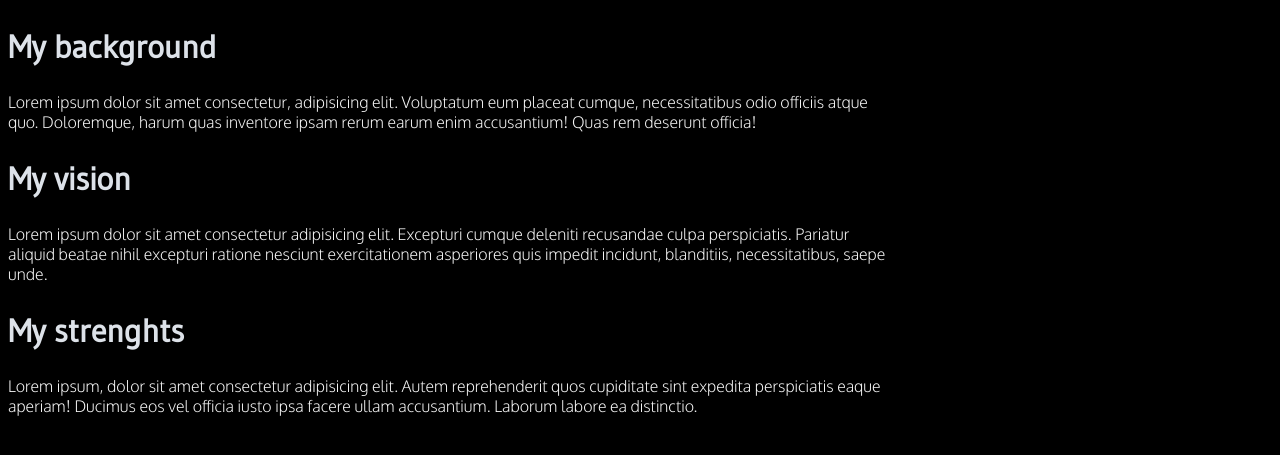
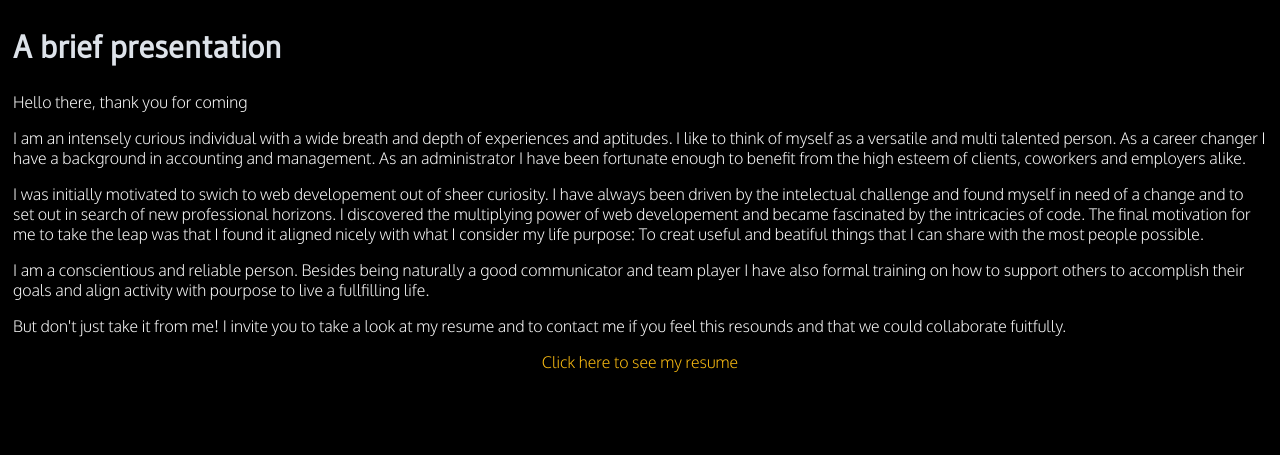
Before and after one commit to agustinZavalaAguilar/portfolio3-wp, a PHP site: page /html/about.html in a window 1280 px wide. Shown: the part 199-654 px from the top of the page. Run offline with PHP 8.4, Linux system fonts and the light colour scheme.

Commit message:
Added about-presentation and styling to #click-here links

```diff
--- a/css/style.css
+++ b/css/style.css
@@ -53,6 +53,10 @@ p {
     /*position:fixed;*/
 }
 
+#click-here {
+    text-align: center;
+    color:rgb(247, 185, 17);
+}
 
 /*-------------Header---------------------*/
 
@@ -252,6 +256,14 @@ img {
     }
 }
 
+/*--------------About--------------------------*/
+
+.text-presentation {
+    margin: 5px;
+}
+
+
+
 /*-------------Work, project cards---------------*/
 
 .card {
--- a/html/about.html
+++ b/html/about.html
@@ -23,14 +23,39 @@
         </div>
     </header>
     <main>
-        <div class="text presentation">
-            <h2>My background</h2>
-            <p>Lorem ipsum dolor sit amet consectetur, adipisicing elit. Voluptatum eum placeat cumque, necessitatibus odio officiis atque quo. Doloremque, harum quas inventore ipsam rerum earum enim accusantium! Quas rem deserunt officia!</p>
-            <h2>My vision</h2>
-            <p>Lorem ipsum dolor sit amet consectetur adipisicing elit. Excepturi cumque deleniti recusandae culpa perspiciatis. Pariatur aliquid beatae nihil excepturi ratione nesciunt exercitationem asperiores quis impedit incidunt, blanditiis, necessitatibus, saepe unde.</p>
-            <h2>My strenghts</h2>
-            <p>Lorem ipsum, dolor sit amet consectetur adipisicing elit. Autem reprehenderit quos cupiditate sint expedita perspiciatis eaque aperiam! Ducimus eos vel officia iusto ipsa facere ullam accusantium. Laborum labore ea distinctio.</p>
-        </div>
+        <div class="text-presentation">
+            <h2>A brief presentation</h2>
+            <p>Hello there, thank you for coming</p>
+            <p>I am an intensely curious individual with a wide breath and depth
+                of experiences and aptitudes.
+                I like to think of myself as a versatile and multi talented person.
+                As a career changer I have a background in accounting and management.
+                As an administrator I have been fortunate enough to benefit from the high esteem of clients,
+                coworkers and employers alike.
+
+            </p>
+            <p>
+                I was initially motivated to swich to web developement out of sheer curiosity.
+                I have always been driven by the intelectual challenge and found myself in
+                need of a change and to set out in search of new professional horizons.
+                I discovered the multiplying power of web developement and became fascinated
+                by the intricacies of code. The final motivation for me to take the leap was
+                that I found it aligned nicely with what I consider my life purpose:
+                To creat useful and beatiful things that I can share with the most people possible.
+
+            </p>
+            <p>
+                I am a conscientious and reliable person. Besides being naturally a good communicator
+                and team player I have also formal training on how to support others to accomplish
+                their goals and align activity with pourpose to live a fullfilling life.
+            </p>
+            <p>
+                But don't just take it from me! I invite you to take a look at my resume
+                and to contact me if you feel this resounds and that we could collaborate fuitfully.
+            </p>
+            <a href=""  ><p id="click-here">Click here to see my resume</p></a>
+
+          </div>
     </main>
 
 </body>
--- a/html/work.html
+++ b/html/work.html
@@ -4,7 +4,7 @@
     <meta charset="UTF-8">
     <meta http-equiv="X-UA-Compatible" content="IE=edge">
     <meta name="viewport" content="width=device-width, initial-scale=1.0">
-    <title>Agustín Zavala</title>
+    <title>Agustín Zavala </title>
     <link rel="shortcut icon" href="../resources/signature.png" type="image/x-icon">
     <link rel="stylesheet" href="../css/style.css">
     <link href="https://fonts.googleapis.com/css2?family=Fira+Sans&display=swap" rel="stylesheet">
@@ -32,7 +32,7 @@
                    I specially enjoyed the design aspect of it: making a logo, creating the business
                    concept and making a simple yet sleek site layout.
                 </p>
-                <a href="https://github.com/agustinZavalaAguilar/2outfit"><p id="code-link">See code here</p></a>
+                <a href="https://github.com/agustinZavalaAguilar/2outfit"><p id="click-here">See code here</p></a>
                 <a href="https://agustinzavalaaguilar.github.io/2outfit/">
                     <img src="../resources/projects/2outfit.png" alt="project 1 view">
                 </a>
@@ -43,7 +43,7 @@
                      was to test and solidify my undestanding of the display:flex property.<br>
                      It made me sweat!
                  </p>
-                 <a href="https://github.com/agustinZavalaAguilar/fotomatic"><p id="code-link">See code here</p></a>
+                 <a href="https://github.com/agustinZavalaAguilar/fotomatic"><p id="click-here">See code here</p></a>
                  <a href="https://agustinzavalaaguilar.github.io/fotomatic/">
                      <img src="../resources/projects/fotomatic.png" alt="project 1 view">
                  </a>
```
